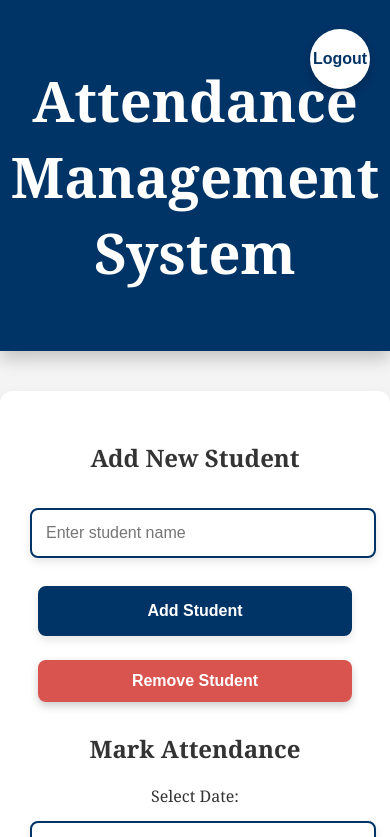
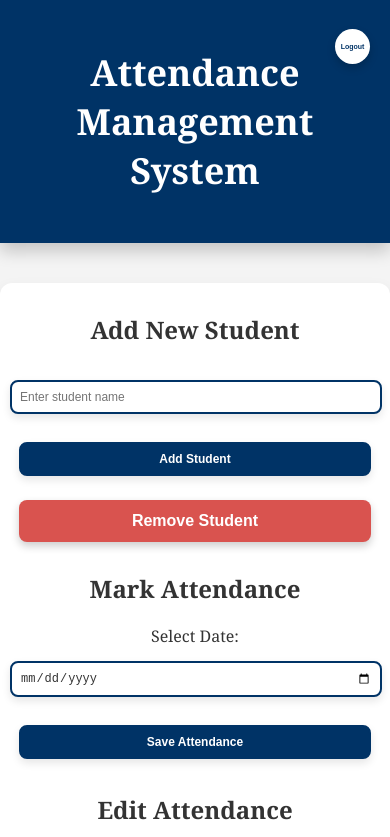
Before and after one commit to mothadaka-nani/CLASSROOM-ATTENDANCE-APPLICATION, a plain HTML site: page main.html in a window 390 px wide. Shown: the top 837 px of the page. Drawn offline with nearby package versions, Linux system fonts and the light colour scheme; sample sign-in values are in the browser's storage.

Commit message:
mobile version

```diff
--- a/style.css
+++ b/style.css
@@ -257,3 +257,30 @@ td {
     transform: scale(1.05);
     box-shadow: 0px 6px 12px rgba(0, 0, 0, 0.3); /* Stronger shadow */
 }
+/* Media Query for Smaller Screens */
+@media screen and (max-width: 600px) {
+    header {
+        font-size: 18px;
+    }
+    .logout-btn {
+        width: 35px;
+        height: 35px;
+        font-size: 7px;
+    }
+    input, select, button {
+        font-size: 12px;
+        padding: 8px;
+    }
+    .container {
+        padding: 10px;
+    }
+    .student-item {
+        flex-direction: column;
+        text-align: center;
+        padding: 8px;
+    }
+    th, td {
+        font-size: 12px;
+        padding: 8px;
+    }
+}
```
